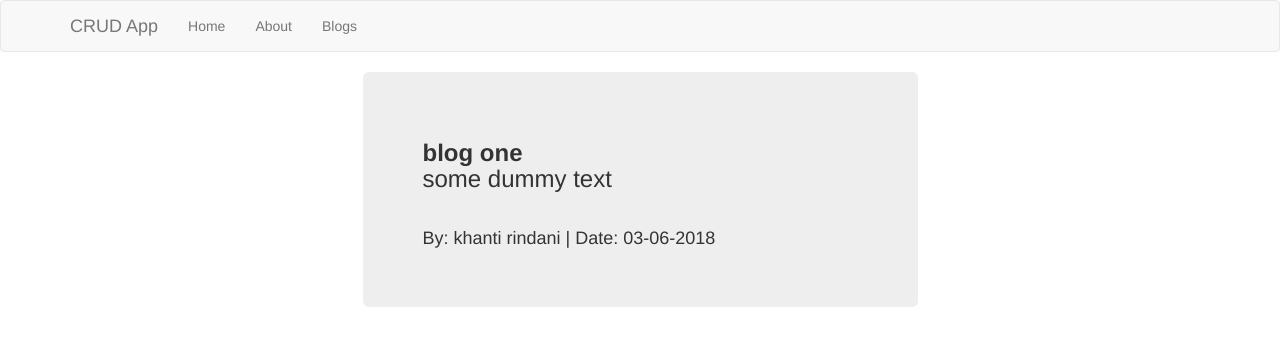
After one commit to khantiRindani/CRUD-Flask, a Flask app: page /blog1 in a window 1280 px wide. The commit adds this page. Shown: the top 346 px of the page. Run offline with Flask 2, Linux system fonts and the light colour scheme; some libraries are stand-ins or nearby versions.

Commit message:
dynamic linking

```diff
--- a/app.py
+++ b/app.py
@@ -15,5 +15,11 @@ def about():
 def blogs():
     return render_template('blogs.html',blogs=Blogs())
 
+@app.route('/blog<int:id>')
+def blog(id):
+    if(id>len(Blogs())):
+        return "Invalid URL"
+    return render_template('blog.html',blog=Blogs()[id-1])
+
 if __name__=='__main__':
     app.run(debug='true')
--- /dev/null
+++ b/templates/blog.html
@@ -0,0 +1,15 @@
+{% extends 'layout.html' %}
+
+{% block body %}
+
+<div class="row">
+	<div class="col-md-6 col-md-offset-3">
+		<div class="jumbotron">
+		<h3><b>{{blog.title}}</b><br/>
+		{{blog.content}}<br/><br/></h3>
+		<h4> By: {{blog.author}} | Date: {{blog.creation_date}}</h4>
+		</div>
+	</div>
+</div>
+
+{% endblock %}
--- a/templates/blogs.html
+++ b/templates/blogs.html
@@ -6,7 +6,7 @@
   <h1>Blogs</h1>
   <ul class="list-group">
     {% for blog in blogs %}
-    <li class="list-group-item"><a href='#'>{{blog.title}}</li>
+    <li class="list-group-item"><a href={{blog.id}}>{{blog.title}}</li>
     {% endfor %}
   </ul>
 </div>
--- a/templates/include/_navbar.html
+++ b/templates/include/_navbar.html
@@ -13,7 +13,7 @@
         </div>
         <div id="navbar" class="collapse navbar-collapse">
           <ul class="nav navbar-nav">
-            <li class="active"><a href="/">Home</a></li>
+            <li><a href="/">Home</a></li>
             <li><a href="/about">About</a></li>
             <li><a href="/blogs">Blogs</a></li>
           </ul>
```
